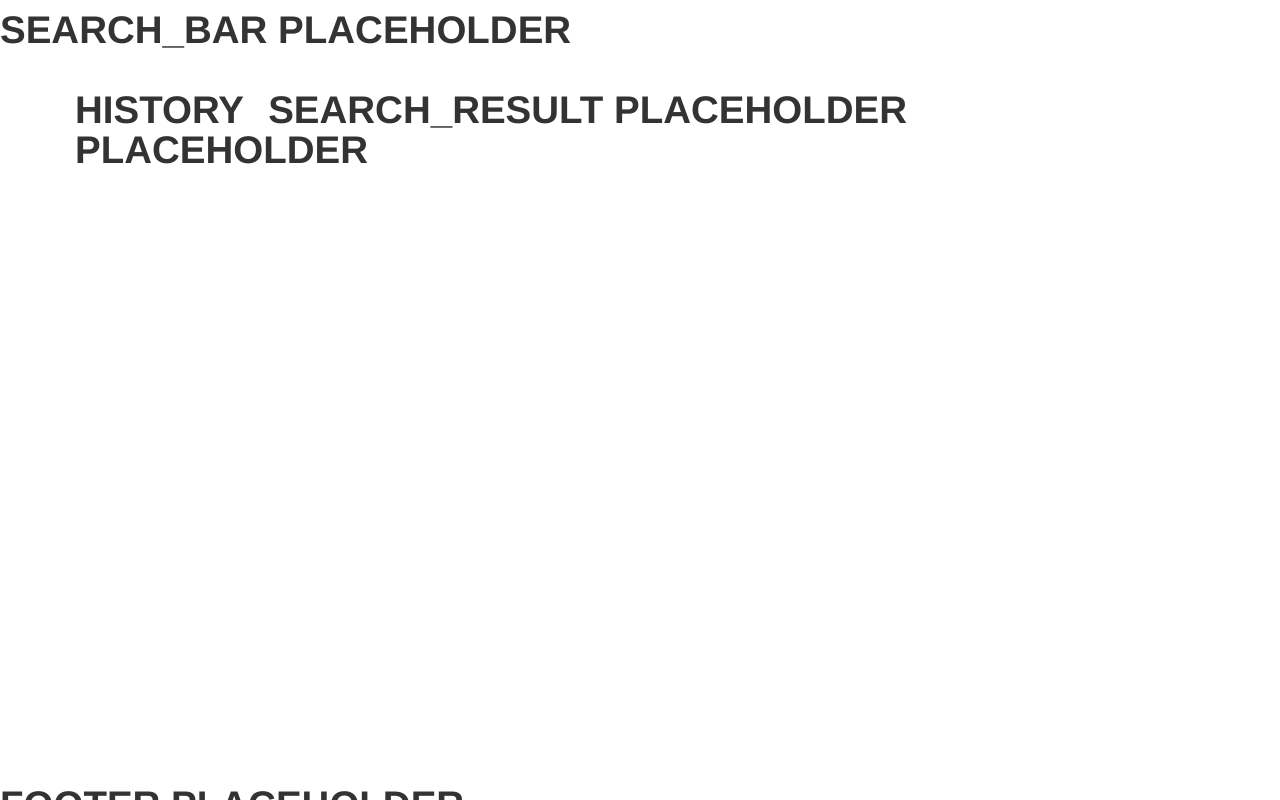
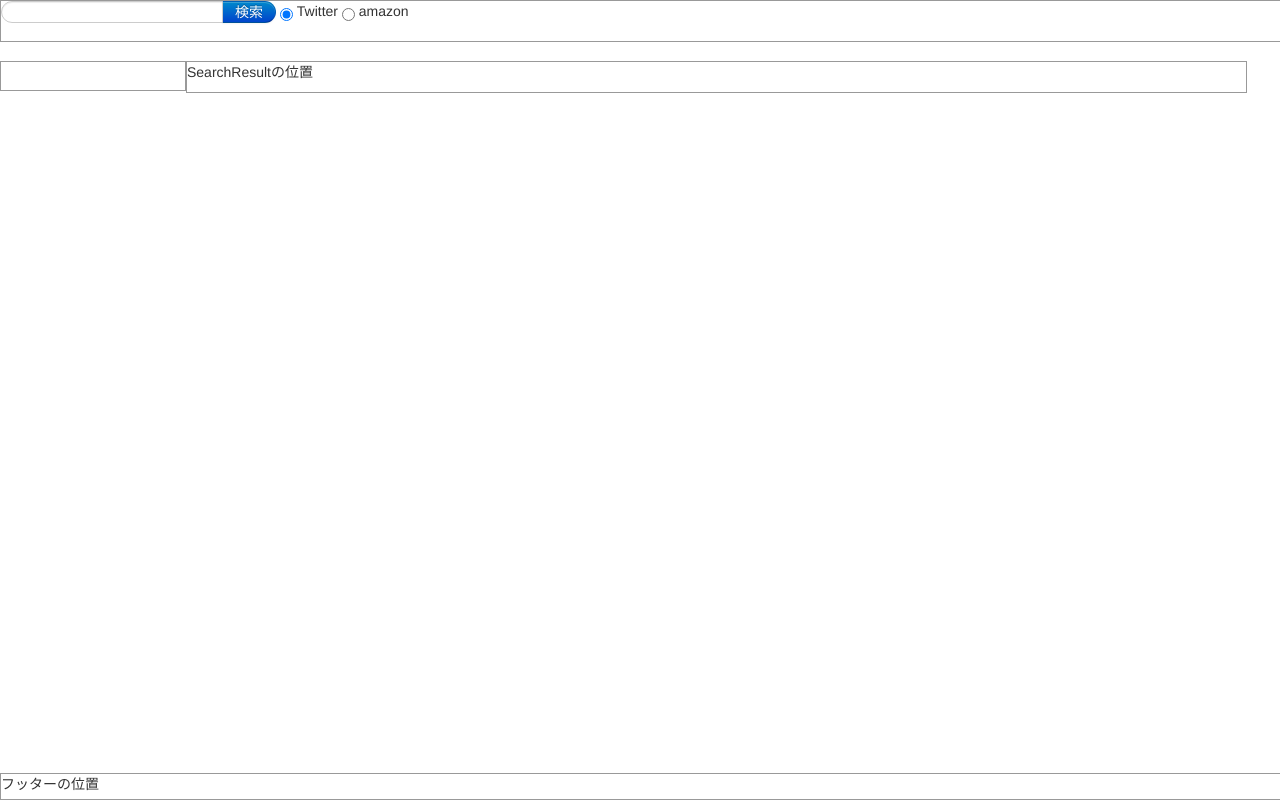
Before and after one commit to mitsuruog/SPA-with-Backbone, a plain HTML site: page app/index.html in a window 1280 px wide. Drawn offline with nearby package versions, Linux system fonts and the light colour scheme.

Commit message:
add interaction between searchBar and History views

```diff
--- a/app/css/main.css
+++ b/app/css/main.css
@@ -1,19 +1,17 @@
-@charset "utf-8";
+@charset"utf-8";
 
 body {
     margin: 0;
-  padding: 60px 0 25px 0;
+    padding: 40px 0 25px 0;
 }
-
 header {
     position: fixed !important;
     position: absolute;
     top: 0;
     left: 0;
     width: 100%;
-  height: 60px;
+    height: 40px;
 }
-
 footer {
     position: fixed !important;
     position: absolute;
@@ -22,3 +20,47 @@ footer {
     width: 100%;
     height: 25px;
 }
+.container{
+    position: absolute;
+    top: 41px;
+    right: 0;
+    bottom: 26px;;
+    left: 0;
+}
+#main {
+    height: 100%;
+}
+
+/* defaultのwidthを100%で上書き */
+@media (min-width: 1200px) {
+    .container,
+    .navbar-static-top
+    .container,
+    .navbar-fixed-top
+    .container,
+    .navbar-fixed-bottom
+    .container {
+        width: 100%;
+    }
+}
+
+@media screen {
+  .container-fluid {
+    padding-right: 0;
+    padding-left: 0;
+  }
+}
+
+@media (min-width: 1200px) {
+  .row-fluid [class*="span"] {
+    margin-left: 0;
+  }
+}
+
+/* borderで見やすく（仮）*/
+#history,
+#search_results,
+header,
+footer {
+    border: 1px solid #999;
+}
--- a/app/index.html
+++ b/app/index.html
@@ -21,35 +21,6 @@
   <!--app root  -->
   <div id="app" class="container"></div>
 
-  <!--templates  -->
-
-  <script type="text/template" id="tmpl_layout">
-    <header id="search_bar" class="navbar navbar-inverse navbar-fixed-top"></header>
-    <div id="content" class="container-fluid">
-    　<div class="row-fluid">
-        <div id="history" class="span2"></div>
-        <div id="search_results" class="span10"></div>
-      </div>
-    </div>
-    <footer id="footer" class="footer"></footer>
-  </script>
-
-  <script type="text/template" id="tmpl_search_bar">
-    <h1 class='placeholder'>SEARCH_BAR PLACEHOLDER</h1>
-  </script>
-
-  <script type="text/template" id="tmpl_history">
-    <h1 class='placeholder'>HISTORY PLACEHOLDER</h1>
-  </script>
-
-  <script type="text/template" id="tmpl_search_results">
-    <h1 class='placeholder'>SEARCH_RESULT PLACEHOLDER</h1>
-  </script>
-
-  <script type="text/template" id="tmpl_footer">
-    <h1 class='placeholder'>FOOTER PLACEHOLDER</h1>
-  </script>
-
   <script type="text/javascript" src="https://ajax.googleapis.com/ajax/libs/jquery/1.9.1/jquery.min.js"></script>
   <!--[if lt IE 9]>
     <script src="http://html5shiv.googlecode.com/svn/trunk/html5.js"></script>
@@ -57,8 +28,10 @@
   <script type="text/javascript" src="assets/js/bootstrap-2.3.0.js"></script>
   <script type="text/javascript" src="assets/js/underscore-1.4.4.js"></script>
   <script type="text/javascript" src="assets/js/backbone-0.9.10.js"></script>
+  <script type="text/javascript" src="assets/js/backbone.localStorage-1.1.0.js"></script>
 
   <script type="text/javascript" src="js/namespace.js"></script>
+  <script type="text/javascript" src="js/collections/search_list.js"></script>
   <script type="text/javascript" src="js/views/search_bar.js"></script>
   <script type="text/javascript" src="js/views/search_results.js"></script>
   <script type="text/javascript" src="js/views/history.js"></script>
--- a/app/js/app.js
+++ b/app/js/app.js
@@ -1,31 +1,52 @@
-SPA.App = Backbone.View.extend({
+MyApp.App = Backbone.View.extend({
 
   el: '#app',
 
-  tmpl: _.template($('#tmpl_layout').html()),
+  tmpl: _.template(
+    '<header id="search_bar"></header>' +
+    '<div id="main" class="container-fluid">' +
+    '  　<div class="row-fluid">' +
+    '    <div id="history" class="span2"></div>' +
+    '    <div id="search_results" class="span10"></div>' +
+    '  </div>' +
+    '</div>' +
+    '<footer id="footer" class="footer"></footer>'
+  ),
+
+  events: {
+    'search #search_bar': 'newSerach'
+  },
 
   initialize: function() {
 
+    //Mediator作成
+    _.extend(MyApp.Mediator, Backbone.Events);
+
     this.$el.html(this.tmpl());
 
-    this.history = new SPA.Views.History({
-      el: this.$el.find('#history')
+    this.history = new MyApp.Views.History({
+      el: this.$el.find('#history'),
+      searches: new MyApp.Collections.SearchList()
     });
 
-    this.searchBar = new SPA.Views.SearchBar({
+    this.searchBar = new MyApp.Views.SearchBar({
       el: this.$el.find('#search_bar')
     });
 
-    this.searchResult = new SPA.Views.SearchResults({
+    this.searchResult = new MyApp.Views.SearchResults({
       el: this.$el.find('#search_results')
     });
 
-    this.footer = new SPA.Views.Footer({
+    this.footer = new MyApp.Views.Footer({
       el: this.$el.find('#footer')
     });
 
+  },
+
+  newSerach: function(e, search){
+    MyApp.Mediator.trigger('add:search', search);
   }
 
 });
 
-new SPA.App();
+new MyApp.App();
--- /dev/null
+++ b/app/js/collections/search_list.js
@@ -0,0 +1,5 @@
+MyApp.Collections.SearchList = Backbone.Collection.extend({
+
+  localStorage: new Backbone.LocalStorage('my_searches')
+
+});
--- a/app/js/namespace.js
+++ b/app/js/namespace.js
@@ -1,5 +1,7 @@
-var SPA = {
+var MyApp = {
     Models: {},
+    Collections: {},
     Views: {},
-    App: {}
+    App: {},
+    Mediator: {}
 };
--- a/app/js/views/footer.js
+++ b/app/js/views/footer.js
@@ -1,6 +1,8 @@
-SPA.Views.Footer = Backbone.View.extend({
+MyApp.Views.Footer = Backbone.View.extend({
 
-  tmpl: _.template($('#tmpl_footer').html()),
+  tmpl: _.template(
+    '<p class="placeholder">フッターの位置</p>'
+  ),
 
   initialize: function() {
     this.$el.html(this.tmpl());
--- a/app/js/views/history.js
+++ b/app/js/views/history.js
@@ -1,9 +1,60 @@
-SPA.Views.History = Backbone.View.extend({
+MyApp.Views.History = Backbone.View.extend({
 
-  tmpl: _.template($('#tmpl_history').html()),
+  tmpl: _.template(
+    '<% _.each(obj, function(search){  %>' +
+    '<ul class="search" data-id="<%= search.attributes.id %>">' +
+    '  <li class="query"><%- search.attributes.query %></li>' +
+    '  <li class="service">(<%- search.attributes.service %>)</li>' +
+    '  <li class="search-buttons">' +
+    '    <button class="btn btn-mini btn-danger btn-delete">' +
+    '      <i class="icon-remove-sign icon-white"></i>' +
+    '    </button>' +
+    '  </li>' +
+    '</ul>' +
+    '<% });  %>'
+    ),
+
+  events: {
+    'click .btn-delete': 'removeSearch'
+  },
 
   initialize: function() {
-    this.$el.html(this.tmpl());
+
+    this.searches = this.options.searches;
+
+    this.searches.fetch();
+
+    this.$el.html(this.tmpl(this.searches.models));
+
+    MyApp.Mediator.on('add:search', this.addSearch, this);
+    this.searches.on('add remove', this.render, this);
+
+  },
+
+  addSearch: function(search){
+
+    search.id = +new Date();
+    this.searches.create(search);
+
+  },
+
+  removeSearch: function(e){
+
+    var id = this._getSearchId(e);
+    this.searches.get(id).destroy();
+
+  },
+
+  render: function(){
+
+    this.$el.html(this.tmpl(this.searches.models));
+
+  },
+
+  _getSearchId: function(e){
+
+    return $(e.target).closest('.search').attr('data-id');
+
   }
 
 });
--- a/app/js/views/search_bar.js
+++ b/app/js/views/search_bar.js
@@ -1,9 +1,46 @@
-SPA.Views.SearchBar = Backbone.View.extend({
+MyApp.Views.SearchBar = Backbone.View.extend({
 
-  tmpl: _.template($('#tmpl_search_bar').html()),
+  tmpl: _.template(
+    '<div class="form-search">' +
+    '  <div class="input-append">' +
+    '    <input type="text" name="query" id="query" value="" class="search-query" />' +
+    '    <button id="btn-search" class="btn btn-primary">検索</button>' +
+    '  </div>' +
+    '  <input type="radio" name="service" id="twitter" value="twitter" checked />' +
+    '  <label for="twitter" class="inline">Twitter</label>' +
+    '  <input type="radio" name="service" id="amazon" value="amazon" />' +
+    '  <label for="amazon">amazon</label>' +
+    '</div>'
+  ),
+
+  events: {
+    'click #btn-search': 'search'
+  },
 
   initialize: function() {
     this.$el.html(this.tmpl());
+  },
+
+  search: function(e){
+
+    var twitterChecked = $('#twitter').attr('checked'),
+      amazonChecked = $('#amazon').attr('checked'),
+      query = $('#query').val();
+
+    if(twitterChecked){
+      this.$el.trigger('search', {
+        query: query,
+        service: 'twitter'
+      });
+    }else if(amazonChecked){
+      this.$el.trigger('search', {
+        query: query,
+        service: 'amazon'
+      });
+    }else{
+      console.log('不正な検索サービスが選択されています。');
+    }
+
   }
 
 });
--- a/app/js/views/search_results.js
+++ b/app/js/views/search_results.js
@@ -1,6 +1,8 @@
-SPA.Views.SearchResults = Backbone.View.extend({
+MyApp.Views.SearchResults = Backbone.View.extend({
 
-  tmpl: _.template($('#tmpl_search_results').html()),
+  tmpl: _.template(
+    '<p class="placeholder">SearchResultの位置</p>'
+  ),
 
   initialize: function() {
     this.$el.html(this.tmpl());
```
Also changed, not shown: README.md, app/js/models/search.js (added). Lines whose indentation alone changed are shown as unchanged.
